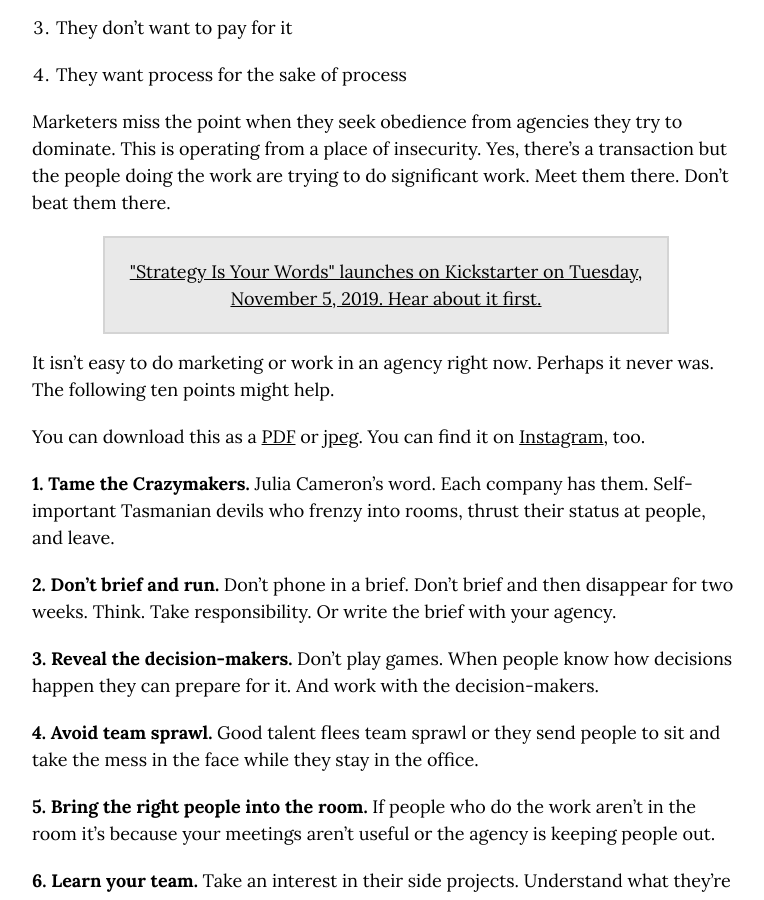
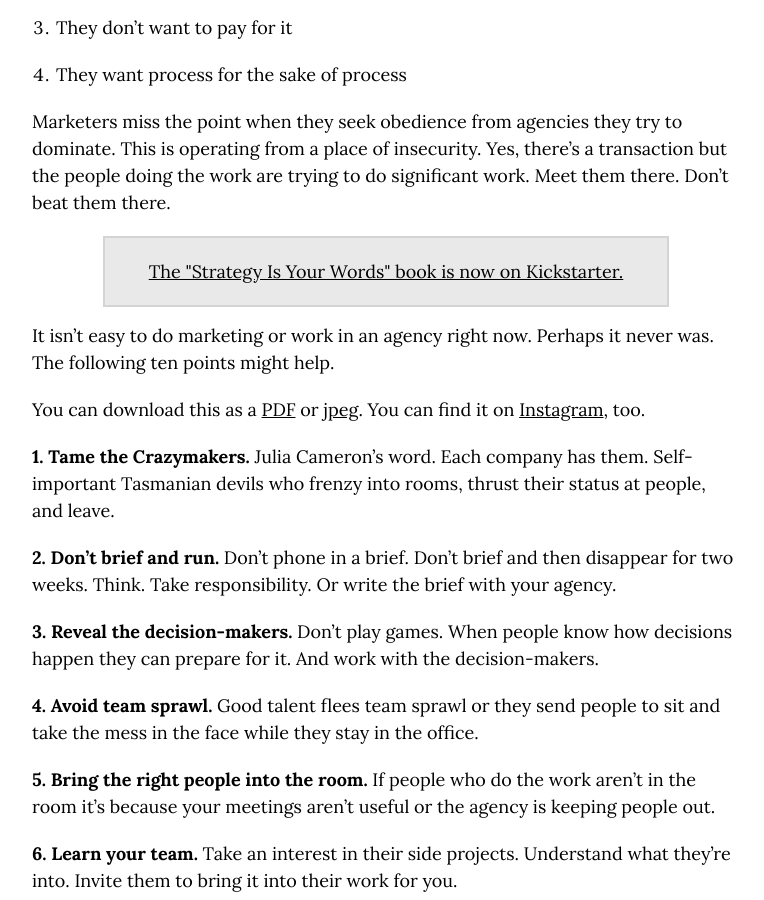
Before and after one commit to markhpollard/markhpollard.github.io, a Jekyll site: the page built from _posts/2018-12-13-how-to-get-better-creative-work-from-your-agencies.markdown, in a window 1280 px wide and 900 px high, scrolled down 1106 px. Shown: the whole window, without its empty margins (254-1018 px from the left). Built offline with Jekyll 4.4.1, drawn with Linux system fonts in a browser that asks for light colours; nearby versions of some CDN libraries.

Commit message:
Updated Config

```diff
--- a/_config.yml
+++ b/_config.yml
@@ -43,9 +43,8 @@ name: Mark Pollard
 description: Strategy is Your Words
 google_analytics: UA-6991341-1
 repository: markhpollard/markhpollard.github.io
-promotext: '"Strategy Is Your Words" launches on Kickstarter on Tuesday, November
-  5, 2019. Hear about it first.'
-promolink: https://www.markpollard.net/email-newsletter/
+promotext: The "Strategy Is Your Words" book is now on Kickstarter.
+promolink: http://bit.ly/strategykickstarter
 url:
 baseurl:
 highlighter: rouge
```
